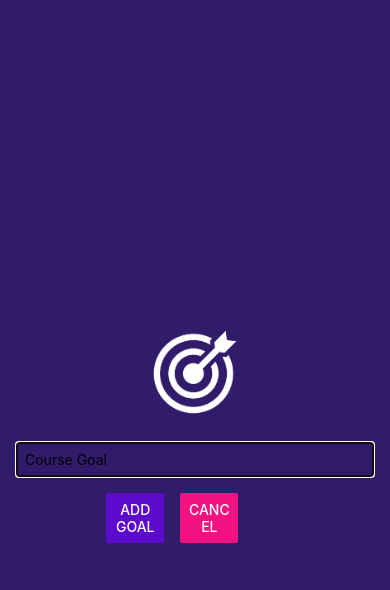
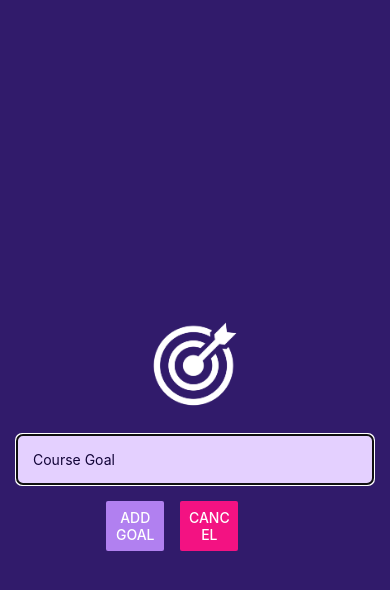
Before and after one commit to john-marcello/rn-module-1, a React Native app: screen / in a window 390 px wide. Both pictures are taken after a click on the button "ADD NEW GOAL". Shown: the top 590 px of the page. Built offline with nearby package versions, Linux system fonts and the light colour scheme.

Commit message:
feat(add): Improve

```diff
--- a/App.js
+++ b/App.js
@@ -1,5 +1,6 @@
 import { useState } from "react";
 import { Button, FlatList, StyleSheet, View } from "react-native";
+import { StatusBar } from "expo-status-bar";
 
 import GoalItem from "./components/GoalItem";
 import GoalInput from "./components/GoalInput";
@@ -37,13 +38,19 @@
 
     // return the JSX
     return (
+        <>
+            <StatusBar style="light" />
             <View style={styles.appContainer}>
                 <Button
                     title="Add New Goal"
-                color="#5e0acc"
+                    color="#c099f3"
                     onPress={startAddGoalHandler}
                 />
-            <GoalInput visible={modalIsVisible} onAddGoal={addGoalHandler} onCancel={endAddGoalHandler} />
+                <GoalInput
+                    visible={modalIsVisible}
+                    onAddGoal={addGoalHandler}
+                    onCancel={endAddGoalHandler}
+                />
                 <View style={styles.goalsContainer}>
                     <FlatList
                         // pass the data
@@ -68,6 +75,7 @@
                     {/* {courseGoals.map((goal) => ())} */}
                 </View>
             </View>
+        </>
     );
 }
 
@@ -77,6 +85,7 @@
         flex: 1,
         paddingTop: 50,
         paddingHorizontal: 16,
+        backgroundColor: "#1e085a",
     },
     goalsContainer: {
         flex: 5,
--- a/app.json
+++ b/app.json
@@ -1,5 +1,6 @@
 {
   "expo": {
+    "backgroundColor": "#1e085a",
     "name": "rncourse",
     "slug": "rncourse",
     "version": "1.0.0",
--- a/components/GoalInput.js
+++ b/components/GoalInput.js
@@ -28,7 +28,7 @@
                 />
                 <View style={styles.buttonContainer}>
                     <View style={styles.button}>
-                        <Button title="Add Goal" onPress={addGoalHandler} color="#5e0acc" />
+                        <Button title="Add Goal" onPress={addGoalHandler} color="#b180f0" />
                     </View>
                     <View style={styles.button}>
                         <Button title="Cancel" onPress={props.onCancel} color="#f31282" />
@@ -57,9 +57,12 @@
     },
     textInput: {
         borderWidth: 1,
-        borderColor: "#cccccc",
+        borderColor: "#e4d0ff",
+        borderRadius: 6,
+        backgroundColor: "#e4d0ff",
+        color: "#120438",
         width: "100%",
-        padding: 8,
+        padding: 16,
     },
     buttonContainer: {
         flexDirection: "row",
```
Lines whose indentation alone changed are shown as unchanged.
